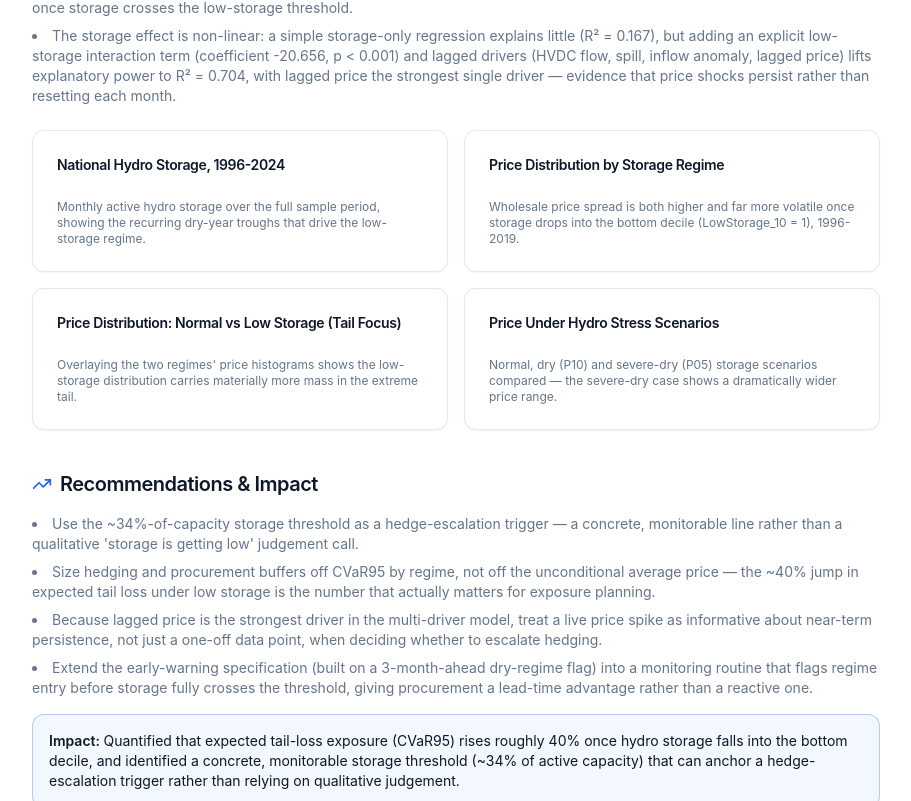
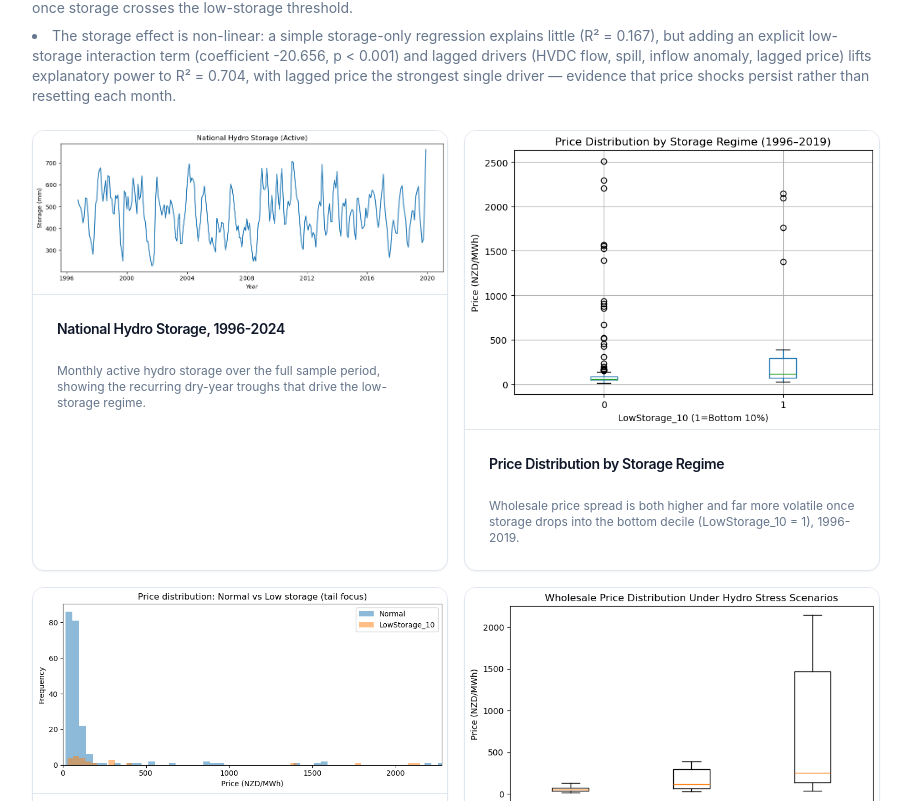
Before and after one commit to siddharthanms/https-railway.com-oauth-success, a Next.js app: page /projects/hydro-risk-forecasting in a window 1280 px wide. Shown: the part 1479-2280 px from the top of the page, without its empty margins (184-1095 px from the left). Built offline with nearby package versions, Linux system fonts and the light colour scheme.

Commit message:
Render real chart images in case study visualizations

```diff
--- a/app/projects/[slug]/page.tsx
+++ b/app/projects/[slug]/page.tsx
@@ -110,10 +110,18 @@ export default function ProjectPage({ params }: Props) {
                 <li key={insight}>{insight}</li>
               ))}
             </ul>
-            {(project.visualizations as { type: string; title: string; description: string }[]).length > 0 && (
+            {(project.visualizations as { type: string; title: string; description: string; image?: string }[]).length > 0 && (
               <div className="mt-6 grid gap-4 sm:grid-cols-2">
-                {(project.visualizations as { type: string; title: string; description: string }[]).map((viz) => (
-                  <Card key={viz.title}>
+                {(project.visualizations as { type: string; title: string; description: string; image?: string }[]).map((viz) => (
+                  <Card key={viz.title} className="overflow-hidden">
+                    {viz.image && (
+                      // eslint-disable-next-line @next/next/no-img-element
+                      <img
+                        src={viz.image}
+                        alt={viz.title}
+                        className="w-full border-b border-border bg-white object-contain"
+                      />
+                    )}
                     <CardHeader>
                       <CardTitle className="text-sm">{viz.title}</CardTitle>
                     </CardHeader>
```
